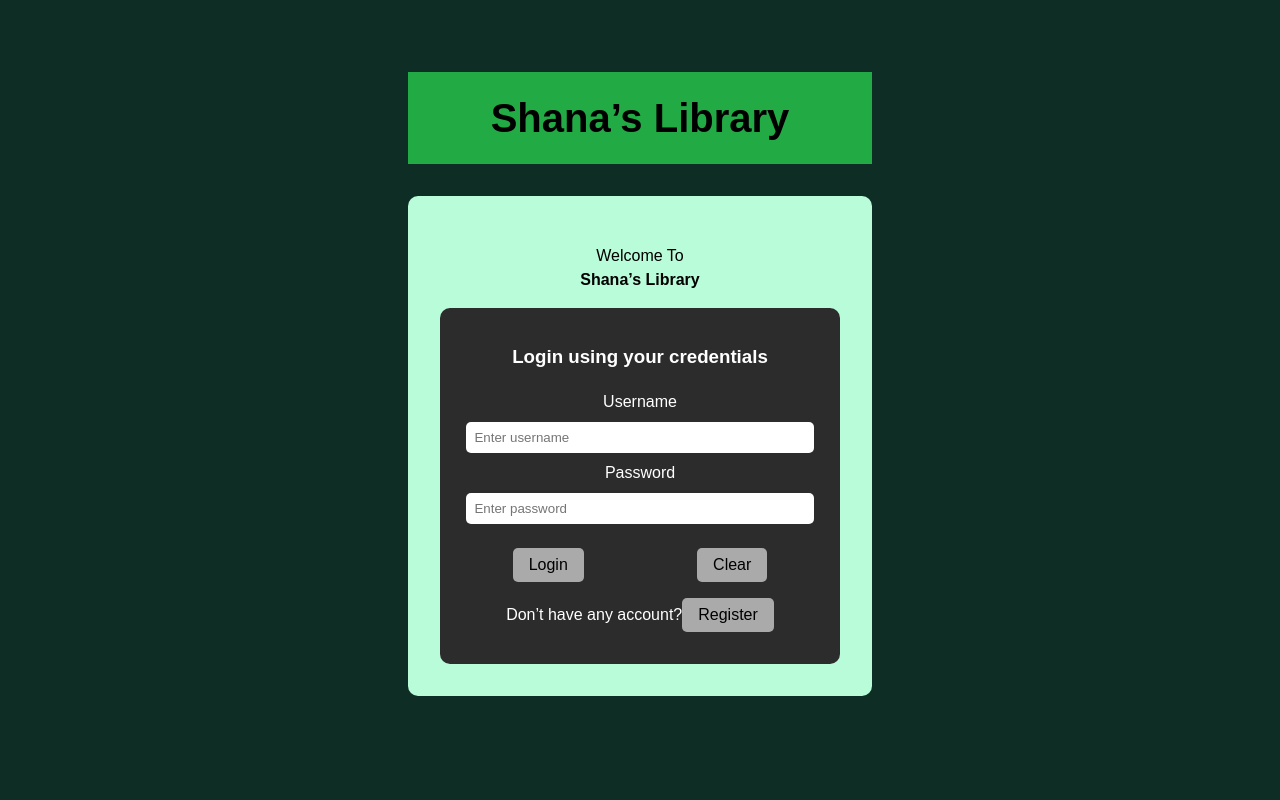
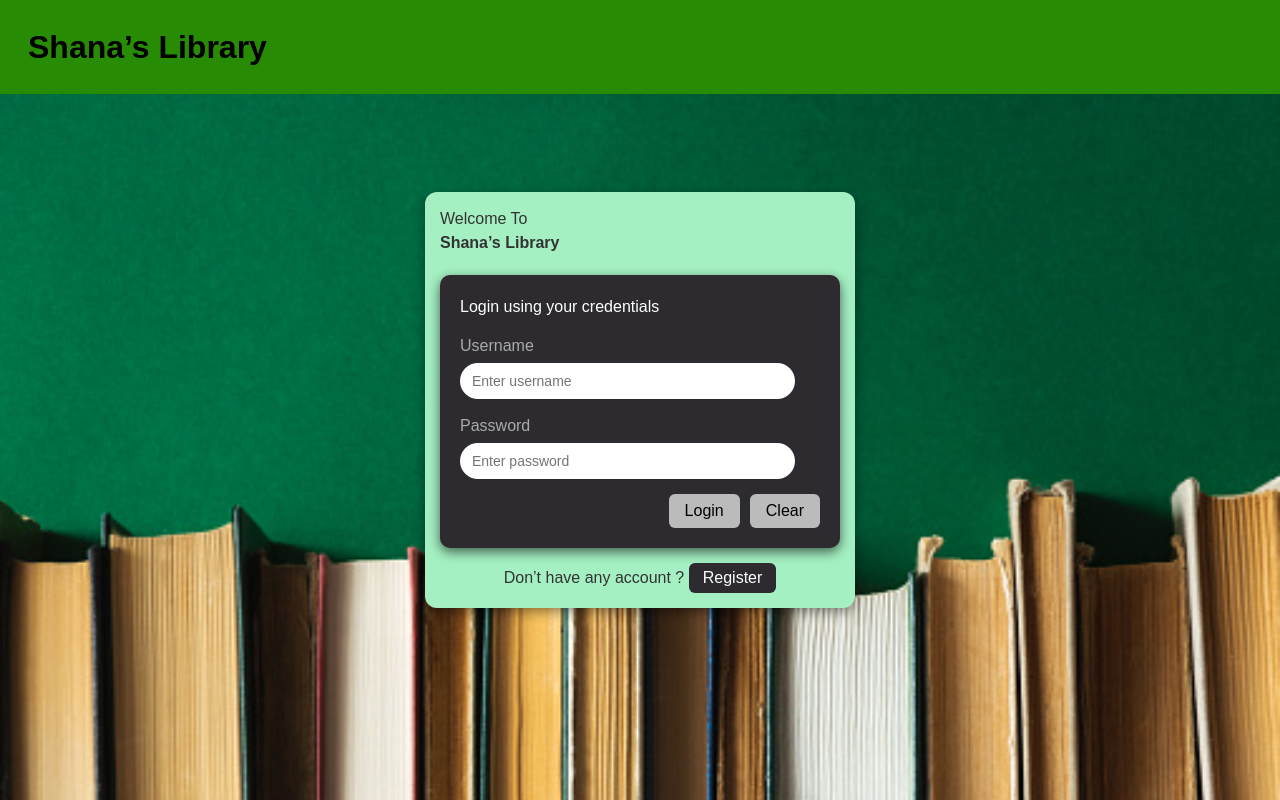
Before and after one commit to VethaShana/Shana-s-Library-Management-System, a React (Vite) app in the folder library-system-frontend/: page / in a window 1280 px wide. Built offline with nearby package versions, Linux system fonts and the light colour scheme.

Commit message:
User login page update

```diff
--- a/library-system-frontend/src/App.tsx
+++ b/library-system-frontend/src/App.tsx
@@ -2,7 +2,7 @@
 // import reactLogo from './assets/react.svg'
 // import viteLogo from '/vite.svg'
 
-import Login from './components/Login.jsx'
+import Login from './components/Login.js'
 
 import './App.css'
 
--- a/library-system-frontend/src/components/Login.css
+++ b/library-system-frontend/src/components/Login.css
@@ -1,11 +1,27 @@
 /* src/components/Login.css */
-body {
+  body {
     margin: 0;
     font-family: sans-serif;
-    background-color: #0e2d24;
+    background-image: url("../assets/Booksbg.jpg");
     background-size: cover;
-    color: white;
+    background-position: center;
+    background-repeat: no-repeat;
+    background-attachment: fixed;
+    color: rgb(0, 183, 3);
   }
+
+   .top-bar {
+      width: 100%;
+      background-color: #278b03;
+      padding: 15px 20px;
+      display: flex;
+      justify-content: space-between;
+      align-items: center;
+      position: fixed; /* sticks to the top */
+      top: 0;
+      left: 0;
+      z-index: 1000;
+    }
 
   .container {
     text-align: center;
@@ -13,53 +29,73 @@ body {
   }
 
   .header {
-    font-size: 2.5rem;
-    background-color: #22aa44;
+    font-size: 2rem;
     color: black;
-    padding: 1rem;
+    padding: 0.5rem;
+    font-weight: bold;
+  }
+
+  .welcome-box {
+  background: #a4f0c2;
+  padding: 15px;
+  border-radius: 12px;
+  width: 400px;
+  text-align: center;
+  box-shadow: 0 4px 12px rgba(0, 0, 0, 0.4);
+  }
+
+  .welcome-box h4 {
+    margin: 0 0 20px;
+    font-weight: normal;
+    color: #333;
+    text-align: left;
+  }
+
+  .welcome-box h5 {
+    font-weight: normal;
+    color: #333;
+    text-align: left;
+  }
+
+  .welcome-box h4 span {
     font-weight: bold;
   }
 
   .login-box {
-    background-color: #b8fcd9;
+    background: #2d2b2f;
+    padding: 20px;
     border-radius: 10px;
-    margin: 2rem auto;
-    padding: 2rem;
-    max-width: 400px;
-    color: black;
+    color: white;
+    text-align: left;
+    margin-bottom: 15px;
+    box-shadow: 0 4px 12px rgba(0, 0, 0, 0.6);
   }
 
-  .form {
-    background-color: #2c2c2c;
-    color: white;
-    padding: 1rem;
-    border-radius: 10px;
+  .login-box h4 {
+    margin: 0 0 15px;
+    font-weight: normal;
+    color: #ffffff;;
   }
 
-  input {
-    margin: 0.5rem 0;
-    padding: 0.5rem;
-    width: 90%;
-    border-radius: 5px;
-    border: none;
+
+  .input-group {
+  position: relative;
+  margin-bottom: 15px;
   }
 
-  .buttons {
-    display: flex;
-    justify-content: space-around;
-    margin: 1rem 0;
+  .input-group label {
+    display: block;
+    color: #aaa;
+    margin-bottom: 5px;
   }
 
-  button {
-    padding: 0.5rem 1rem;
-    background-color: #aaa;
+  .input-group input {
+    width: 80%;
+    padding: 10px 35px 10px 12px;
+    border-radius: 20px;
     border: none;
-    border-radius: 5px;
-    cursor: pointer;
-  }
-
-  .register {
-    margin-top: 1rem;
+    outline: none;
+    font-size: 14px;
   }
 
   .alert {
@@ -71,3 +107,53 @@ body {
     width: 300px;
     position: relative;
   }
+
+  .clear-btn {
+  position: absolute;
+  right: 10px;
+  top: 75%;
+  transform: translateY(-50%);
+  background: transparent;
+  border: none;
+  color: #f1e9e9;
+  font-size: 18px;
+  cursor: pointer;
+}
+
+.button-row {
+  display: flex;
+  justify-content: flex-end;
+  gap: 10px;
+}
+
+.login-btn,
+.clear-btn2 {
+  background: #bbb;
+  border: none;
+  padding: 8px 16px;
+  border-radius: 6px;
+  cursor: pointer;
+}
+
+.login-btn:hover,
+.clear-btn2:hover {
+  background: #999;
+}
+
+.register-text {
+  margin: 10px 0 0;
+  color: #333;
+}
+
+.register-btn {
+  background: #2d2b2f;
+  color: white;
+  border: none;
+  padding: 6px 14px;
+  border-radius: 6px;
+  cursor: pointer;
+}
+
+.register-btn:hover {
+  background: #444;
+}
--- a/library-system-frontend/src/components/Login.jsx
+++ /dev/null
@@ -1,70 +0,0 @@
-// src/components/Login.jsx
-import { useState } from 'react'
-import './Login.css'
-
-function Login() {
-  const [username, setUsername] = useState('')
-  const [password, setPassword] = useState('')
-  const [showAlert, setShowAlert] = useState(false)
-
-  const handleLogin = () => {
-    if (username && password) {
-      setShowAlert(true)
-    }
-  }
-
-  const handleClear = () => {
-    setUsername('')
-    setPassword('')
-  }
-
-  return (
-    <div className="container">
-      <header className="header">Shana’s Library</header>
-
-      {showAlert && (
-        <div className="alert">
-          <span>ℹ️ Hi {username}!</span>
-          <p>Login Successful…</p>
-          <button onClick={() => setShowAlert(false)}>Ok</button>
-        </div>
-      )}
-
-      <div className="login-box">
-        <p>Welcome To<br /><strong>Shana’s Library</strong></p>
-
-        <div className="form">
-          <h3>Login using your credentials</h3>
-
-          <label>Username</label>
-          <input
-            type="text"
-            placeholder="Enter username"
-            value={username}
-            onChange={(e) => setUsername(e.target.value)}
-          />
-
-          <label>Password</label>
-          <input
-            type="password"
-            placeholder="Enter password"
-            value={password}
-            onChange={(e) => setPassword(e.target.value)}
-          />
-
-          <div className="buttons">
-            <button onClick={handleLogin}>Login</button>
-            <button onClick={handleClear}>Clear</button>
-          </div>
-
-          <p className="register">
-            Don’t have any account?
-            <button>Register</button>
-          </p>
-        </div>
-      </div>
-    </div>
-  )
-}
-
-export default Login
--- /dev/null
+++ b/library-system-frontend/src/components/Login.tsx
@@ -0,0 +1,92 @@
+// src/components/Login.jsx
+import { useState } from 'react'
+import './Login.css'
+
+function Login() {
+  const [username, setUsername] = useState('')
+  const [password, setPassword] = useState('')
+  const [showAlert, setShowAlert] = useState(false)
+
+  const handleLogin = () => {
+    if (username && password) {
+      setShowAlert(true)
+    }
+  }
+
+  const handleClear = () => {
+    setUsername('')
+    setPassword('')
+  }
+
+  return (
+    <div className="container">
+      <div className="top-bar">
+        <header className="header">Shana’s Library</header>
+      </div>
+
+      {showAlert && (
+        <div className="alert">
+          <span>ℹ️ Hi {username}!</span>
+          <p>Login Successful…</p>
+          <button onClick={() => setShowAlert(false)}>Ok</button>
+        </div>
+      )}
+
+      <div className="welcome-box">
+        <h4>
+          Welcome To <br />
+          <span>Shana’s Library</span>
+        </h4>
+
+        <div className="login-box">
+          <h4>Login using your credentials</h4>
+
+          <div className="input-group">
+            <label>Username</label>
+            <input
+              type="text"
+              value={username}
+              onChange={(e) => setUsername(e.target.value)}
+              placeholder="Enter username"
+            />
+            {username && (
+              <button className="clear-btn" onClick={() => setUsername("")}>
+                ×
+              </button>
+            )}
+          </div>
+
+          <div className="input-group">
+            <label>Password</label>
+            <input
+              type="password"
+              value={password}
+              onChange={(e) => setPassword(e.target.value)}
+              placeholder="Enter password"
+            />
+            {password && (
+              <button className="clear-btn" onClick={() => setPassword("")}>
+                ×
+              </button>
+            )}
+          </div>
+
+        <div className="button-row">
+            <button className="login-btn" onClick={handleLogin}>
+              Login
+            </button>
+            <button className="clear-btn2" onClick={handleClear}>
+              Clear
+            </button>
+          </div>
+        </div>
+
+        <p className="register-text">
+          Don’t have any account ? <button className="register-btn">Register</button>
+        </p>
+      </div>
+    </div>
+  )
+}
+
+export default Login
```
Also changed, not shown: library-system-frontend/src/assets/Booksbg.jpg (added).
